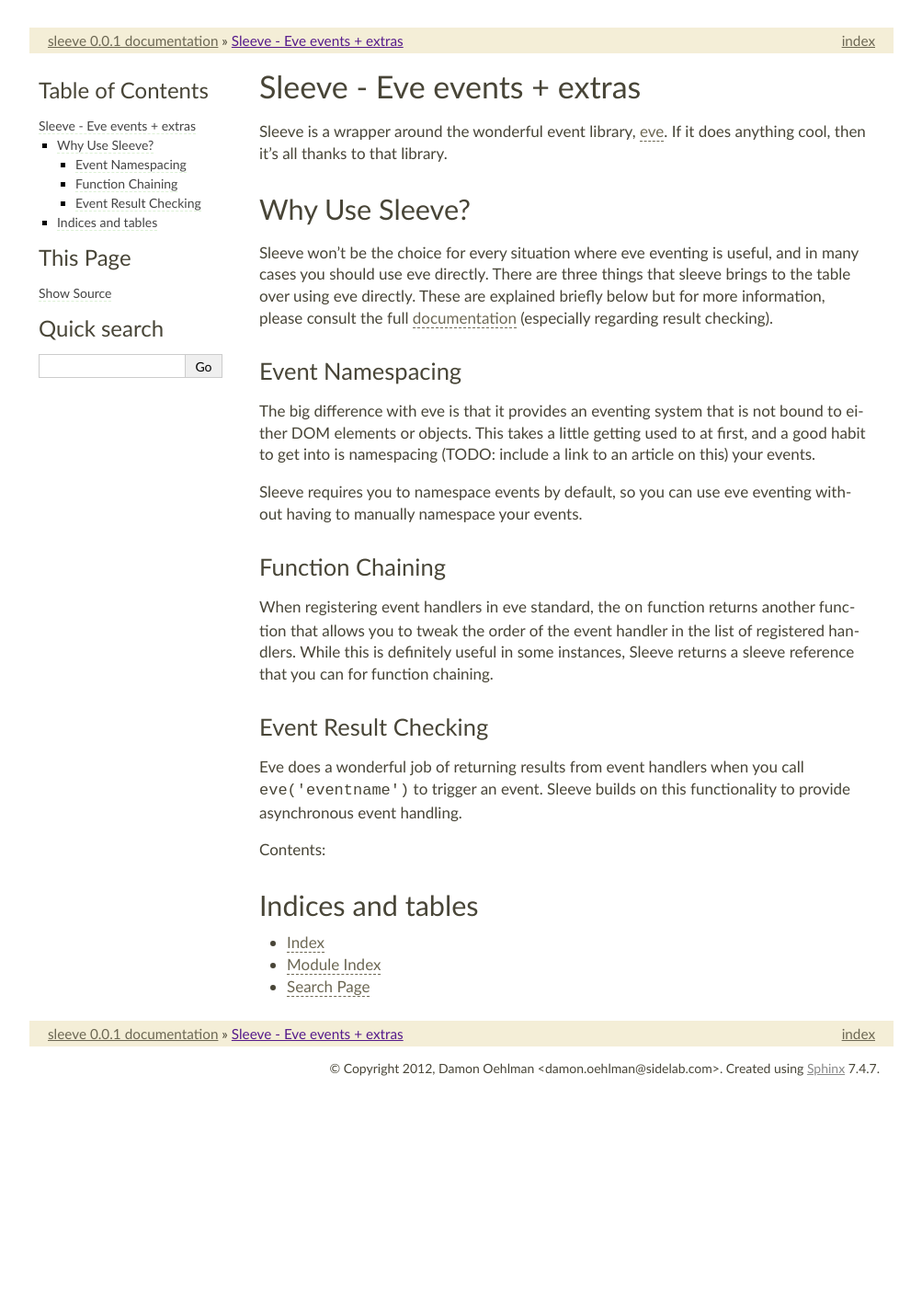
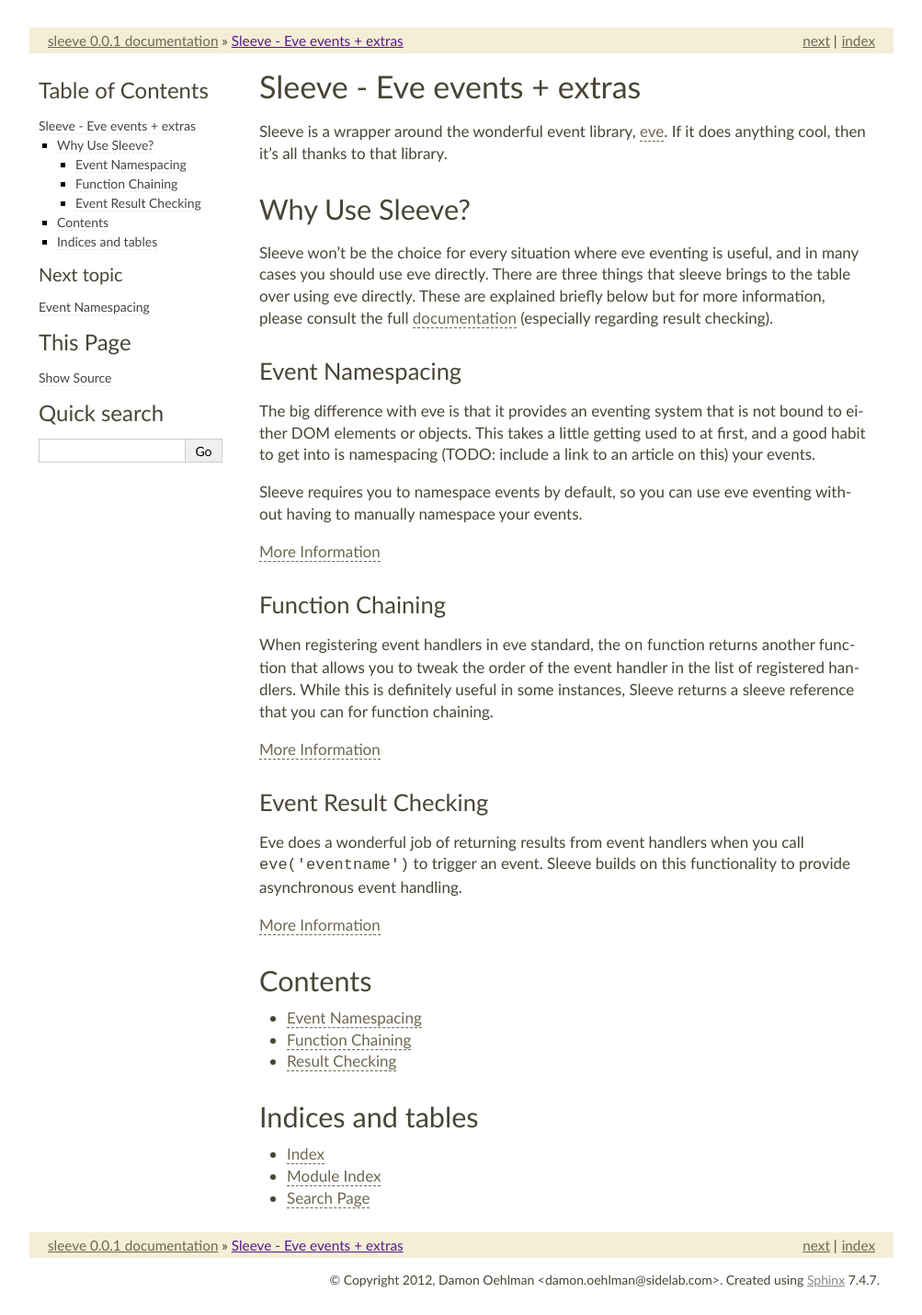
Before and after one commit to DamonOehlman/piper, a Sphinx documentation site: the page built from docs/index.rst, in a window 1280 px wide. Shown: the whole page at 92% size, without its empty margins (138-1141 px from the left). Built offline with Sphinx 7.4.7, drawn with Linux system fonts in a browser that asks for light colours; before the commit the page ends 1200 px from its top, so only the background shows below that.

Commit message:
Docs update

```diff
--- a/README.rst
+++ b/README.rst
@@ -20,12 +20,18 @@
 
 Sleeve requires you to namespace events by default, so you can use eve eventing without having to manually namespace your events.
 
+`More Information <http://sleeve.readthedocs.org/en/latest/namespacing.html>`_
+
 Function Chaining
 -----------------
 
 When registering event handlers in eve standard, the ``on`` function returns another function that allows you to tweak the order of the event handler in the list of registered handlers.  While this is definitely useful in some instances, Sleeve returns a sleeve reference that you can for function chaining.
 
+`More Information <http://sleeve.readthedocs.org/en/latest/chaining.html>`_
+
 Event Result Checking
 ---------------------
 
 Eve does a wonderful job of returning results from event handlers when you call ``eve('eventname')`` to trigger an event.  Sleeve builds on this functionality to provide asynchronous event handling.
+
+`More Information <http://sleeve.readthedocs.org/en/latest/result-checking.html>`_
--- /dev/null
+++ b/docs/chaining.rst
@@ -0,0 +1,5 @@
+=================
+Function Chaining
+=================
+
+*To be completed*
--- a/docs/index.rst
+++ b/docs/index.rst
@@ -1,10 +1,14 @@
 .. include:: ../README.rst
 
-Contents:
+Contents
+========
 
 .. toctree::
    :maxdepth: 2
 
+   namespacing
+   chaining
+   result-checking
 
 Indices and tables
 ==================
--- /dev/null
+++ b/docs/namespacing.rst
@@ -0,0 +1,5 @@
+=================
+Event Namespacing
+=================
+
+*To be completed*
--- /dev/null
+++ b/docs/result-checking.rst
@@ -0,0 +1,5 @@
+===============
+Result Checking
+===============
+
+*To be completed*
```
